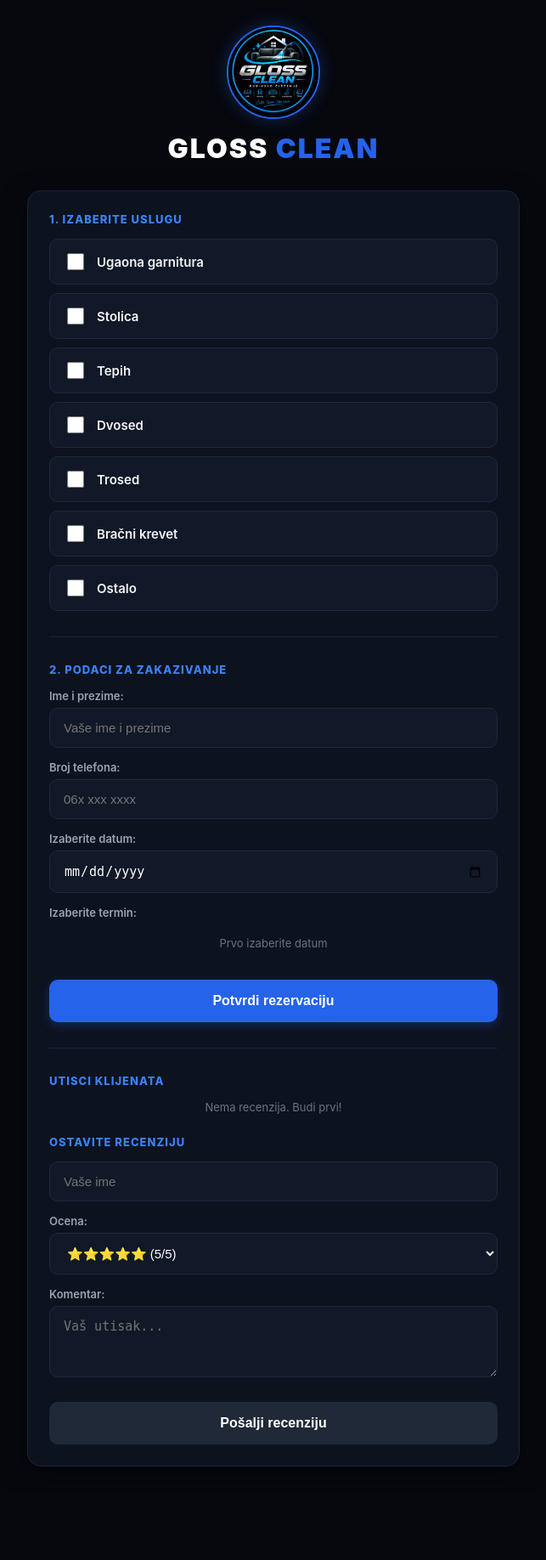
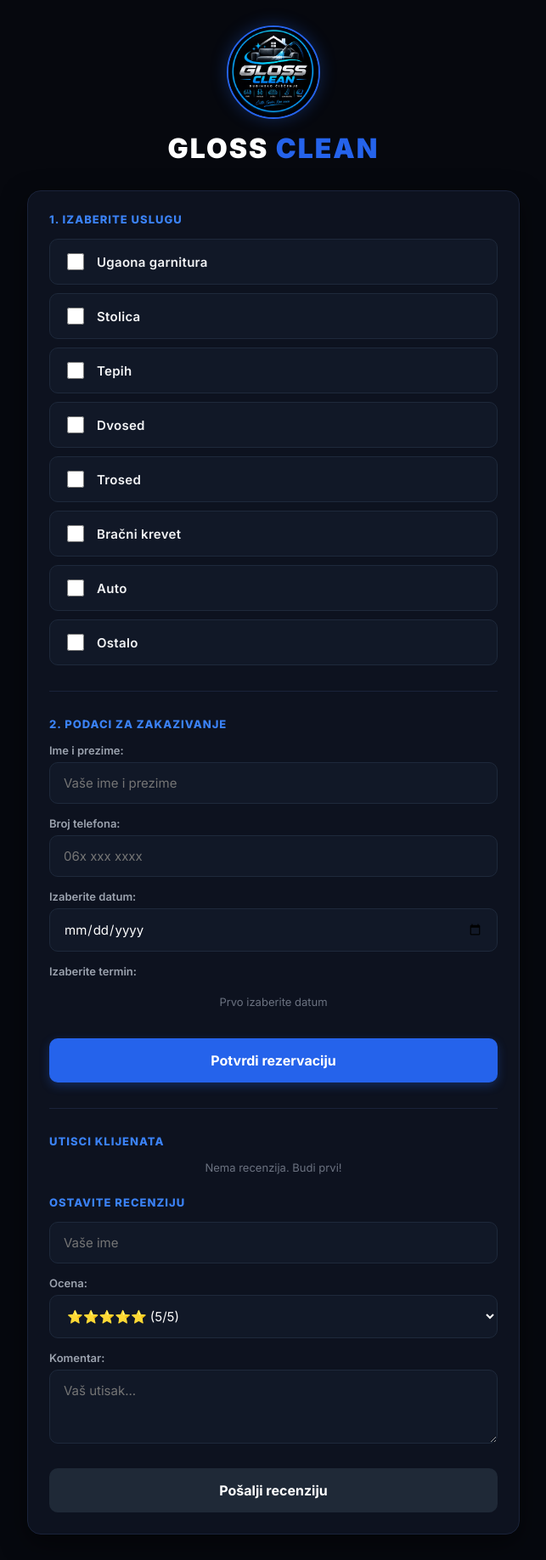
Before and after one commit to Cojaaa/gloss-clean-sajt, a Flask app: page / in a window 1280 px wide. Shown: the whole page at 85% size, without its empty margins (318-961 px from the left). Before the commit the page ends 1726 px from the top, so only its background shows below. Run offline with Flask 3, Linux system fonts and the light colour scheme; data that the repository does not hold is empty.

Commit message:
Update index.html

```diff
--- a/templates/index.html
+++ b/templates/index.html
@@ -4,9 +4,13 @@
     <meta charset="UTF-8">
     <meta name="viewport" content="width=device-width, initial-scale=1.0">
     <title>Gloss Clean - Zakazivanje</title>
+    <!-- Google Font: Inter -->
+    <link rel="preconnect" href="https://fonts.googleapis.com">
+    <link rel="preconnect" href="https://fonts.gstatic.com" crossorigin>
+    <link href="https://fonts.googleapis.com/css2?family=Inter:wght@400;500;600;700;800;900&display=swap" rel="stylesheet">
     <style>
         * { box-sizing: border-box; margin: 0; padding: 0; }
-        body { font-family: -apple-system, BlinkMacSystemFont, "Segoe UI", Roboto, sans-serif; background-color: #06080e; color: #ffffff; padding: 30px 15px; }
+        body { font-family: 'Inter', -apple-system, BlinkMacSystemFont, sans-serif; background-color: #06080e; color: #ffffff; padding: 30px 15px; }
 
         .header { text-align: center; margin-bottom: 30px; }
         .logo-ring { width: 110px; height: 110px; border-radius: 50%; border: 2px solid #2563eb; display: inline-flex; align-items: center; justify-content: center; box-shadow: 0 0 20px rgba(37, 99, 235, 0.3); margin-bottom: 15px; overflow: hidden; background: #000; }
@@ -20,14 +24,14 @@
         .section-title { font-size: 13px; font-weight: 800; letter-spacing: 1px; color: #3b82f6; text-transform: uppercase; margin-top: 20px; margin-bottom: 15px; }
         .section-title:first-child { margin-top: 0; }
 
-        /* Usluge stil */
+        /* Usluge stil i moderni font */
         .usluga-card { display: flex; align-items: center; background-color: #111827; border: 1px solid #1e293b; padding: 16px 20px; border-radius: 10px; margin-bottom: 10px; cursor: pointer; transition: all 0.2s ease; }
         .usluga-card:hover { border-color: #2563eb; background-color: #162032; }
         .usluga-card input[type="checkbox"] { width: 20px; height: 20px; margin-right: 15px; accent-color: #2563eb; cursor: pointer; }
-        .usluga-text { font-size: 15px; font-weight: 600; color: #f3f4f6; }
+        .usluga-text { font-size: 15px; font-weight: 600; color: #f3f4f6; letter-spacing: 0.3px; }
 
         label.field-label { display: block; margin-top: 15px; font-size: 13px; font-weight: 600; color: #9ca3af; margin-bottom: 6px; }
-        input[type="text"], input[type="date"], textarea, select { width: 100%; padding: 14px 16px; background-color: #111827; color: #ffffff; border: 1px solid #1e293b; border-radius: 10px; font-size: 15px; outline: none; transition: border-color 0.2s; }
+        input[type="text"], input[type="date"], textarea, select { width: 100%; padding: 14px 16px; background-color: #111827; color: #ffffff; border: 1px solid #1e293b; border-radius: 10px; font-size: 15px; font-family: 'Inter', sans-serif; outline: none; transition: border-color 0.2s; }
         input:focus, textarea:focus, select:focus { border-color: #2563eb; }
 
         .termini { display: grid; grid-template-columns: repeat(3, 1fr); gap: 10px; margin-top: 10px; }
@@ -36,7 +40,7 @@
         .termin.selekcija { background-color: #2563eb; border-color: #3b82f6; color: #ffffff; }
         .termin.zauzet { background-color: #1f2937; color: #4b5563; text-decoration: line-through; cursor: not-allowed; border-color: transparent; }
 
-        button.btn-submit { width: 100%; padding: 16px; margin-top: 25px; background-color: #2563eb; color: #ffffff; border: none; border-radius: 10px; font-size: 16px; font-weight: 700; cursor: pointer; transition: background-color 0.2s; box-shadow: 0 4px 12px rgba(37, 99, 235, 0.3); }
+        button.btn-submit { width: 100%; padding: 16px; margin-top: 25px; background-color: #2563eb; color: #ffffff; border: none; border-radius: 10px; font-size: 16px; font-weight: 700; font-family: 'Inter', sans-serif; cursor: pointer; transition: background-color 0.2s; box-shadow: 0 4px 12px rgba(37, 99, 235, 0.3); }
         button.btn-submit:hover { background-color: #1d4ed8; }
 
         .divider { height: 1px; background-color: #1a233a; margin: 30px 0; }
@@ -86,6 +90,11 @@
         <label class="usluga-card">
             <input type="checkbox" name="usluga" value="Bračni krevet">
             <span class="usluga-text">Bračni krevet</span>
+        </label>
+
+        <label class="usluga-card">
+            <input type="checkbox" name="usluga" value="Auto">
+            <span class="usluga-text">Auto</span>
         </label>
 
         <label class="usluga-card">
```
